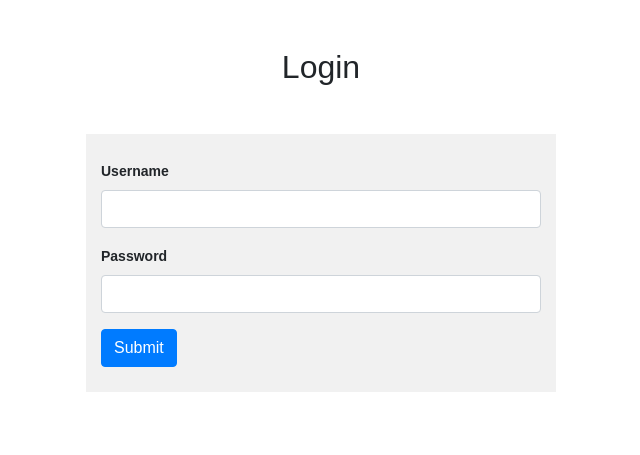
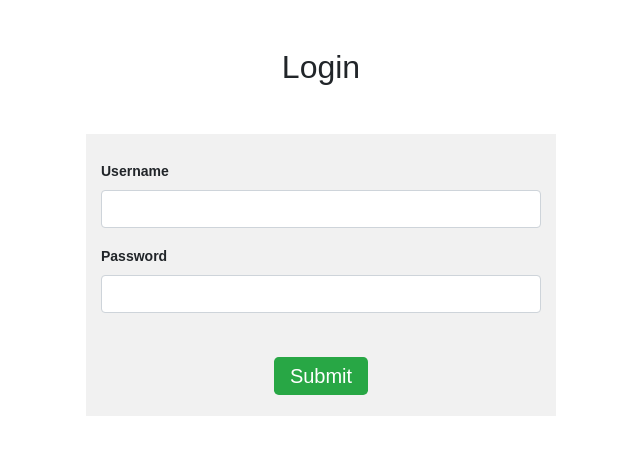
Before and after one commit to hamzakh1297/data_entry, a PHP site: page /login.php in a window 1280 px wide. Shown: the top 455 px of the page, without its empty margins (319-959 px from the left). Run offline with PHP 8.4, Linux system fonts and the light colour scheme; some libraries are stand-ins or nearby versions.

Commit message:
new update

```diff
--- a/login.php
+++ b/login.php
@@ -24,7 +24,9 @@
             <label for="user">Password</label>
             <input type="password" id="password" class="form-control">
         </div>
-        <a href="#" class="btn btn-primary">Submit</a>
+        <div class="submit-btn mt-5 text-center">
+            <a href="#" class="btn-lg btn-success">Submit</a>
+        </div>
     </form>
 </div>
 
```
